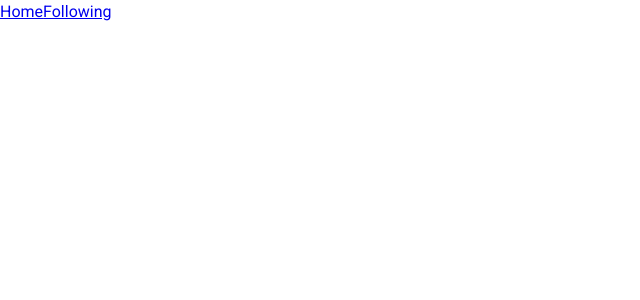
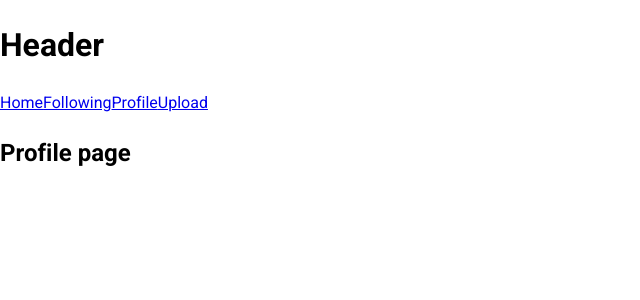
Before and after one commit to VoMinhLoi/Tiktok-UI, a React (Create React App) app: page /profile in a window 1280 px wide. Before the commit this address had no page. Shown: the top 300 px of the page, without its empty margins (0-640 px from the left). Built offline with nearby package versions, Linux system fonts and the light colour scheme.

Commit message:
Cấu hình Layout cho dự án

```diff
--- a/src/App.js
+++ b/src/App.js
@@ -1,18 +1,29 @@
-import { BrowserRouter, Routes, Route, Link } from 'react-router-dom';
+import { BrowserRouter, Routes, Route } from 'react-router-dom';
 import { publicRouters } from '~/routes';
+import { DefaultLayout } from '~/components/Layout';
+import { Fragment } from 'react';
 function App() {
     return (
         <BrowserRouter>
             <div className="App">
-                <nav>
-                    <Link to="/">Home</Link>
-                    <Link to="/following">Following</Link>
-                </nav>
                 <Routes>
                     {publicRouters.map((route, index) => {
+                        let Layout = DefaultLayout;
+                        if (route.layout) Layout = route.layout;
+                        else if (route.layout === null) Layout = Fragment;
+                        const Page = route.component;
                         return (
                             // <Route key={index} path={route.path} to element={route.component()} />
-                            <Route key={index} path={route.path} to element={<route.component />} />
+                            <Route
+                                key={index}
+                                path={route.path}
+                                to
+                                element={
+                                    <Layout>
+                                        <Page />
+                                    </Layout>
+                                }
+                            />
                         );
                     })}
                 </Routes>
--- /dev/null
+++ b/src/components/Layout/DefaultLayout/Sidebar/index.js
@@ -0,0 +1,14 @@
+import { Link } from 'react-router-dom';
+
+const Sidebar = () => {
+    return (
+        <nav>
+            <Link to="/">Home</Link>
+            <Link to="/following">Following</Link>
+            <Link to="/profile">Profile</Link>
+            <Link to="/upload">Upload</Link>
+        </nav>
+    );
+};
+
+export default Sidebar;
--- /dev/null
+++ b/src/components/Layout/DefaultLayout/index.js
@@ -0,0 +1,14 @@
+import Header from '~/components/Layout/components/Header';
+import Sidebar from './Sidebar';
+const DefaultLayout = ({ children }) => {
+    return (
+        <>
+            <Header />
+            <div className="container">
+                <Sidebar />
+                <div className="content">{children}</div>
+            </div>
+        </>
+    );
+};
+export default DefaultLayout;
--- /dev/null
+++ b/src/components/Layout/HeaderOnly/index.js
@@ -0,0 +1,13 @@
+import Header from '~/components/Layout/components/Header';
+const HeaderOnly = ({ children }) => {
+    return (
+        <>
+            Header only
+            <Header />
+            <div className="container">
+                <div className="content">{children}</div>
+            </div>
+        </>
+    );
+};
+export default HeaderOnly;
--- /dev/null
+++ b/src/components/Layout/components/Header/index.js
@@ -0,0 +1,5 @@
+const Header = () => {
+    return <h1>Header</h1>;
+};
+
+export default Header;
--- /dev/null
+++ b/src/components/Layout/index.js
@@ -0,0 +1,2 @@
+export { default as DefaultLayout } from './DefaultLayout';
+export { default as HeaderOnly } from './HeaderOnly';
--- /dev/null
+++ b/src/pages/Profile/index.js
@@ -0,0 +1,5 @@
+function Profile() {
+    return <h2>Profile page</h2>;
+}
+
+export default Profile;
--- /dev/null
+++ b/src/pages/Upload/index.js
@@ -0,0 +1,5 @@
+function Upload() {
+    return <h2>Upload page</h2>;
+}
+
+export default Upload;
--- a/src/routes/index.js
+++ b/src/routes/index.js
@@ -1,9 +1,14 @@
 import Home from '~/pages/Home';
 import Following from '~/pages/Following';
+import Profile from '~/pages/Profile';
+import Upload from '~/pages/Upload';
+import { HeaderOnly } from '~/components/Layout';
 
 const publicRouters = [
     { path: '/', component: Home },
     { path: '/following', component: Following },
+    { path: '/profile', component: Profile },
+    { path: '/upload', component: Upload, layout: HeaderOnly },
 ];
 const privateRouters = [];
 export { publicRouters, privateRouters };
```
